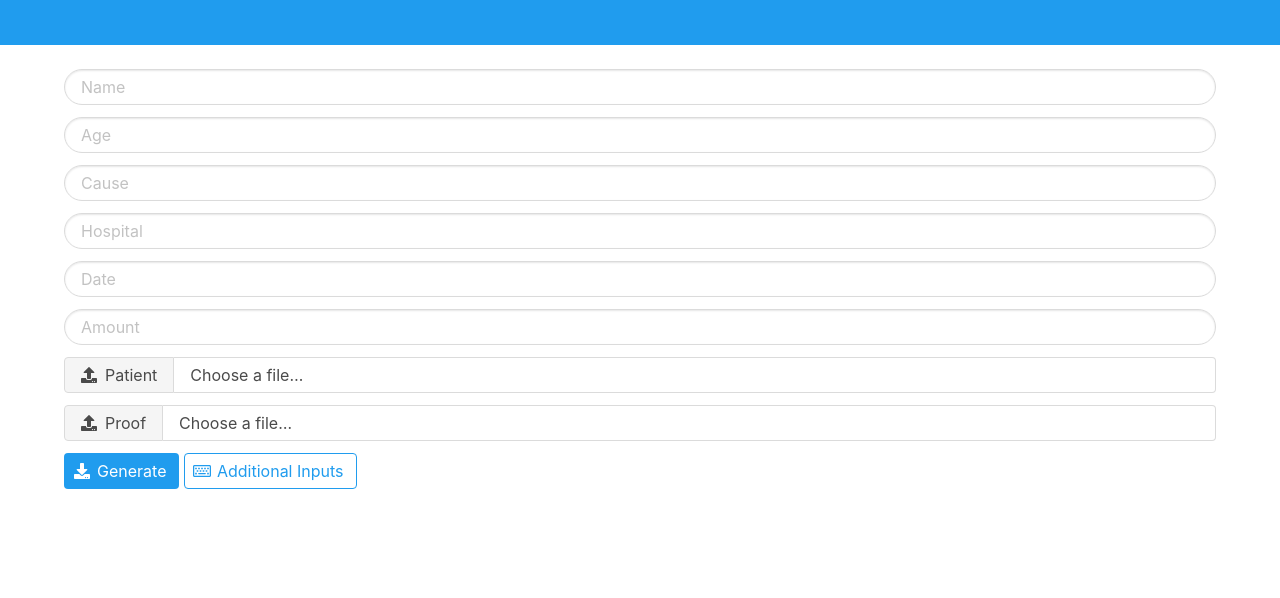
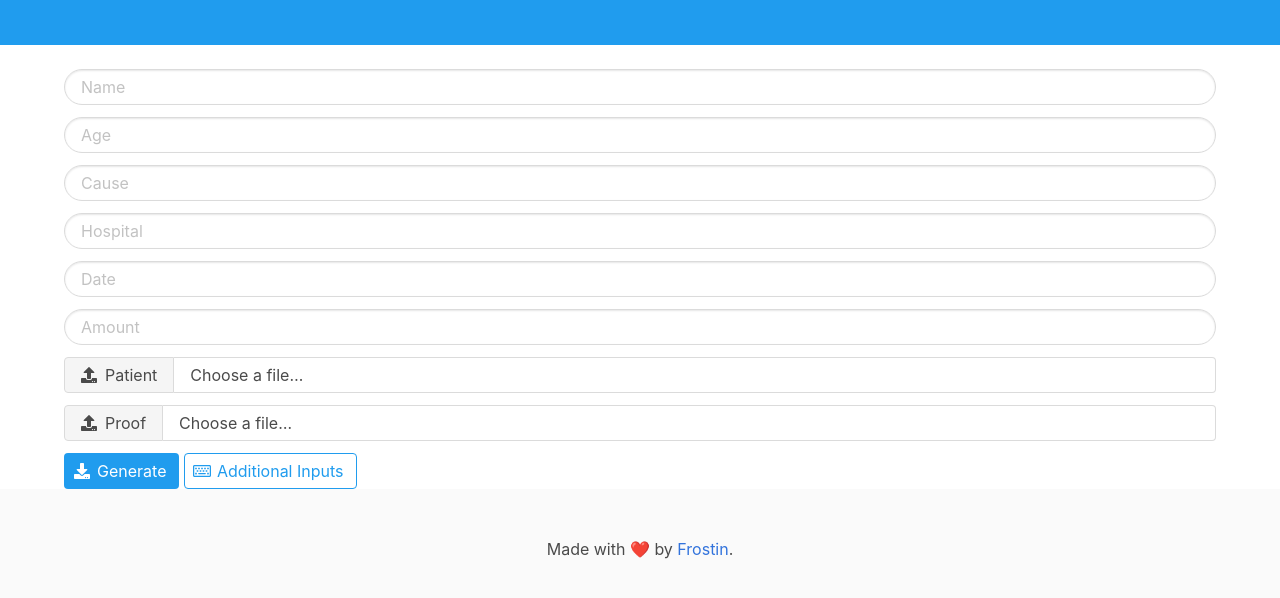
Before and after one commit to iNAV33N/v-helpers, a plain HTML site: page index.html in a window 1280 px wide. Shown: the part 116-714 px from the top of the page. Drawn offline with nearby package versions, Linux system fonts and the light colour scheme.

Commit message:
text changes

```diff
--- a/app.js
+++ b/app.js
@@ -77,7 +77,7 @@ function gen(){
     if(emsg.length > 0) {
         doc.text(0.5, 14, emsg);
     }
-    doc.save('test.pdf');
+    doc.save('VHelpers.pdf');
 
 }
 
--- a/index.html
+++ b/index.html
@@ -135,6 +135,14 @@
           </a>
       </div>
     </div>
-    <br>
+    <footer class="footer">
+      <div class="container">
+        <div class="content has-text-centered">
+          <p>
+            Made with ❤️ by <a href="https://twitter.com/FR0ST1N">Frostin</a>.
+          </p>
+        </div>
+      </div>
+    </footer>
   </body>
 </html>
```
